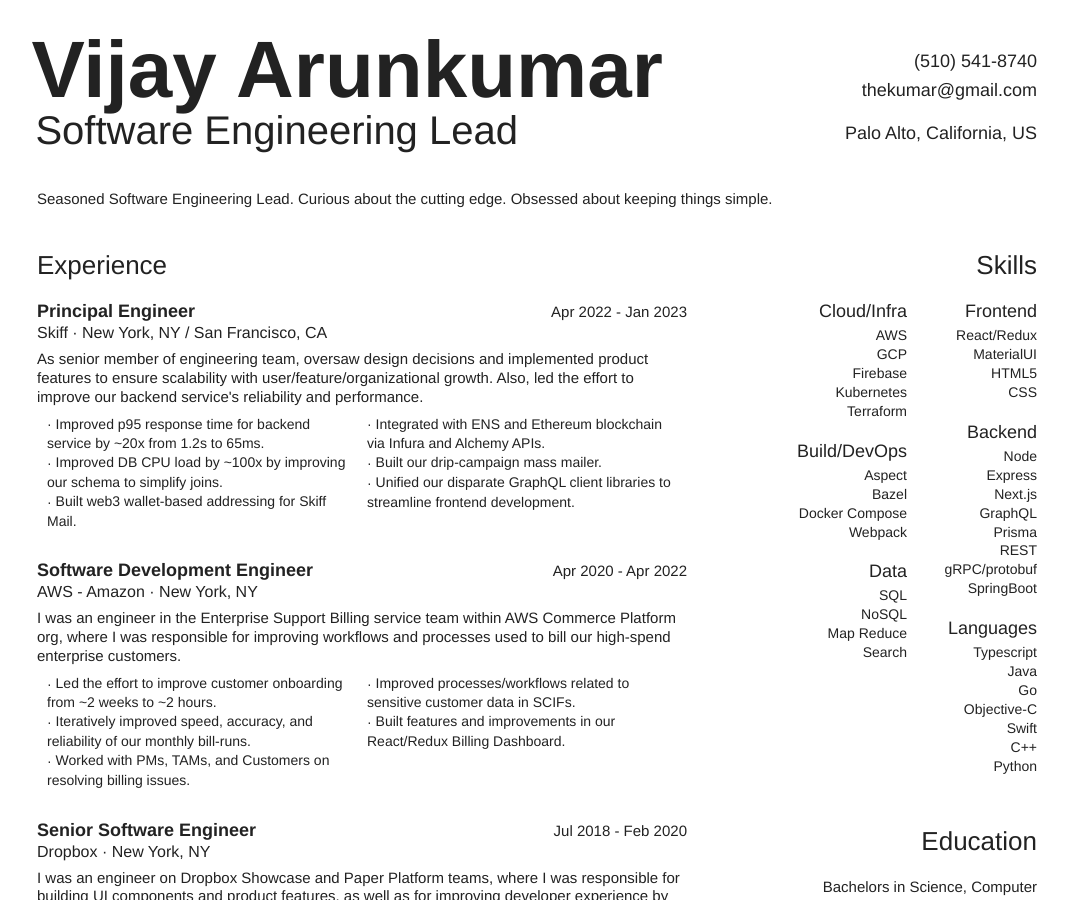
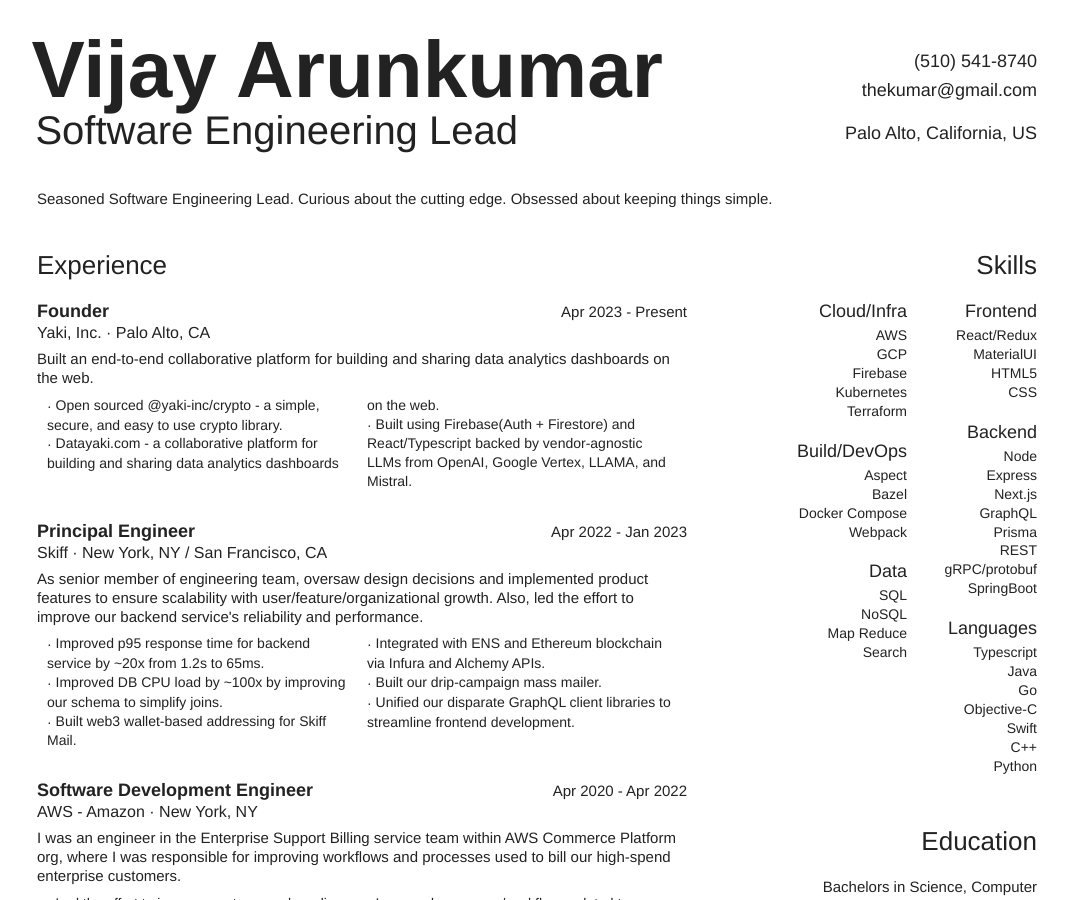
Before and after one commit to thekumar/thekumar.github.io, a Jekyll site: the page jsonresume.html, which Jekyll copies as it is, in a window 1280 px wide and 900 px high. Shown: the whole window, without its empty margins (103-1171 px from the left). Built offline with Jekyll 4.4.1, drawn with Linux system fonts in a browser that asks for light colours.

Commit message:
[ci skip] chore(jsonresume.html): update resume html and pdf

```diff
--- a/jsonresume.html
+++ b/jsonresume.html
@@ -364,7 +364,8 @@ li:first-child {
   font-weight: lighter;
   font-style: italic;
 }</style><title>Resume Vijay Arunkumar – Software Engineering Lead</title></head><body><div class="content"><div class="basics"><div class="table padding-bottom-container-2"><div class="main"><span class="name">Vijay Arunkumar</span><span class="label">Software Engineering Lead</span></div><div class="side"><ul class="contact"><li>(510) 541-8740</li><li>thekumar@gmail.com</li><li class="margin-text-5">Palo Alto, California, US</li></ul></div></div><div class="summary markdown padding-container-2"><p>Seasoned Software Engineering Lead. Curious about the cutting edge. Obsessed about keeping things simple.</p>
-</div></div><div class="table padding-top-container-2"><div class="main"><div class="work margin-container-4"><p class="section-title no-alone-2">Experience</p><div class="container"><div class="article margin-container-3"><div class="header no-alone-1"><div class="table"><div class="left"><span class="title">Principal Engineer</span><span class="subtitle margin-text-1"><a>Skiff</a> · New York, NY / San Francisco, CA</span></div><div class="right"><span class="date">Apr 2022 - Jan 2023</span></div></div></div><div class="summary markdown margin-text-4"><p>As senior member of engineering team, oversaw design decisions and implemented product features to ensure scalability with user/feature/organizational growth. Also, led the effort to improve our backend service's reliability and performance.</p>
+</div></div><div class="table padding-top-container-2"><div class="main"><div class="work margin-container-4"><p class="section-title no-alone-2">Experience</p><div class="container"><div class="article margin-container-3"><div class="header no-alone-1"><div class="table"><div class="left"><span class="title">Founder</span><span class="subtitle margin-text-1"><a>Yaki, Inc.</a> · Palo Alto, CA</span></div><div class="right"><span class="date">Apr 2023 - Present</span></div></div></div><div class="summary markdown margin-text-4"><p>Built an end-to-end collaborative platform for building and sharing data analytics dashboards on the web.</p>
+</div><ul class="highlights margin-text-4 no-break"><li>Open sourced @yaki-inc/crypto - a simple, secure, and easy to use crypto library.</li><li>Datayaki.com - a collaborative platform for building and sharing data analytics dashboards on the web.</li><li>Built using Firebase(Auth + Firestore) and React/Typescript backed by vendor-agnostic LLMs from OpenAI, Google Vertex, LLAMA, and Mistral.</li></ul></div><div class="article margin-container-3"><div class="header no-alone-1"><div class="table"><div class="left"><span class="title">Principal Engineer</span><span class="subtitle margin-text-1"><a>Skiff</a> · New York, NY / San Francisco, CA</span></div><div class="right"><span class="date">Apr 2022 - Jan 2023</span></div></div></div><div class="summary markdown margin-text-4"><p>As senior member of engineering team, oversaw design decisions and implemented product features to ensure scalability with user/feature/organizational growth. Also, led the effort to improve our backend service's reliability and performance.</p>
 </div><ul class="highlights margin-text-4 no-break"><li>Improved p95 response time for backend service by ~20x from 1.2s to 65ms.</li><li>Improved DB CPU load by ~100x by improving our schema to simplify joins.</li><li>Built web3 wallet-based addressing for Skiff Mail.</li><li>Integrated with ENS and Ethereum blockchain via Infura and Alchemy APIs.</li><li>Built our drip-campaign mass mailer.</li><li>Unified our disparate GraphQL client libraries to streamline frontend development.</li></ul></div><div class="article margin-container-3"><div class="header no-alone-1"><div class="table"><div class="left"><span class="title">Software Development Engineer</span><span class="subtitle margin-text-1"><a>AWS - Amazon</a> · New York, NY</span></div><div class="right"><span class="date">Apr 2020 - Apr 2022</span></div></div></div><div class="summary markdown margin-text-4"><p>I was an engineer in the Enterprise Support Billing service team within AWS Commerce Platform org, where I was responsible for improving workflows and processes used to bill our high-spend enterprise customers.</p>
 </div><ul class="highlights margin-text-4 no-break"><li>Led the effort to improve customer onboarding from ~2 weeks to ~2 hours.</li><li>Iteratively improved speed, accuracy, and reliability of our monthly bill-runs.</li><li>Worked with PMs, TAMs, and Customers on resolving billing issues.</li><li>Improved processes/workflows related to sensitive customer data in SCIFs.</li><li>Built features and improvements in our React/Redux Billing Dashboard.</li></ul></div><div class="article margin-container-3"><div class="header no-alone-1"><div class="table"><div class="left"><span class="title">Senior Software Engineer</span><span class="subtitle margin-text-1"><a>Dropbox</a> · New York, NY</span></div><div class="right"><span class="date">Jul 2018 - Feb 2020</span></div></div></div><div class="summary markdown margin-text-4"><p>I was an engineer on Dropbox Showcase and Paper Platform teams, where I was responsible for building UI components and product features, as well as for improving developer experience by streamlining our service and code dependencies. I was also responsible for improving Showcase's product reliability by implementing a comprehensive suite of Jest/Enzyme unit tests and Selenium/Capybara integration tests.</p>
 </div><ul class="highlights margin-text-4 no-break"><li>Improved Showcase's test coverage from &lt;40% to &gt;80%.</li><li>Delivered HIPAA Compliance for Dropbox Paper.</li><li>Streamlined and untangled bazel dependencies to improve build/test times.</li><li>Built a shared service sandbox and proxy to vastly improve devbox memory footprint.</li></ul></div><div class="article margin-container-3"><div class="header no-alone-1"><div class="table"><div class="left"><span class="title">Senior Software Engineer</span><span class="subtitle margin-text-1"><a>Google</a> · New York, NY</span></div><div class="right"><span class="date">Jan 2016 - Dec 2017</span></div></div></div><div class="summary markdown margin-text-4"><p>As a Senior member of Docs Comments team (Docos), I was responsible for working with PM, UX, and Eng Managers to deliver collaborative features related to Docs and Comments from ideation to launch.</p>
```
